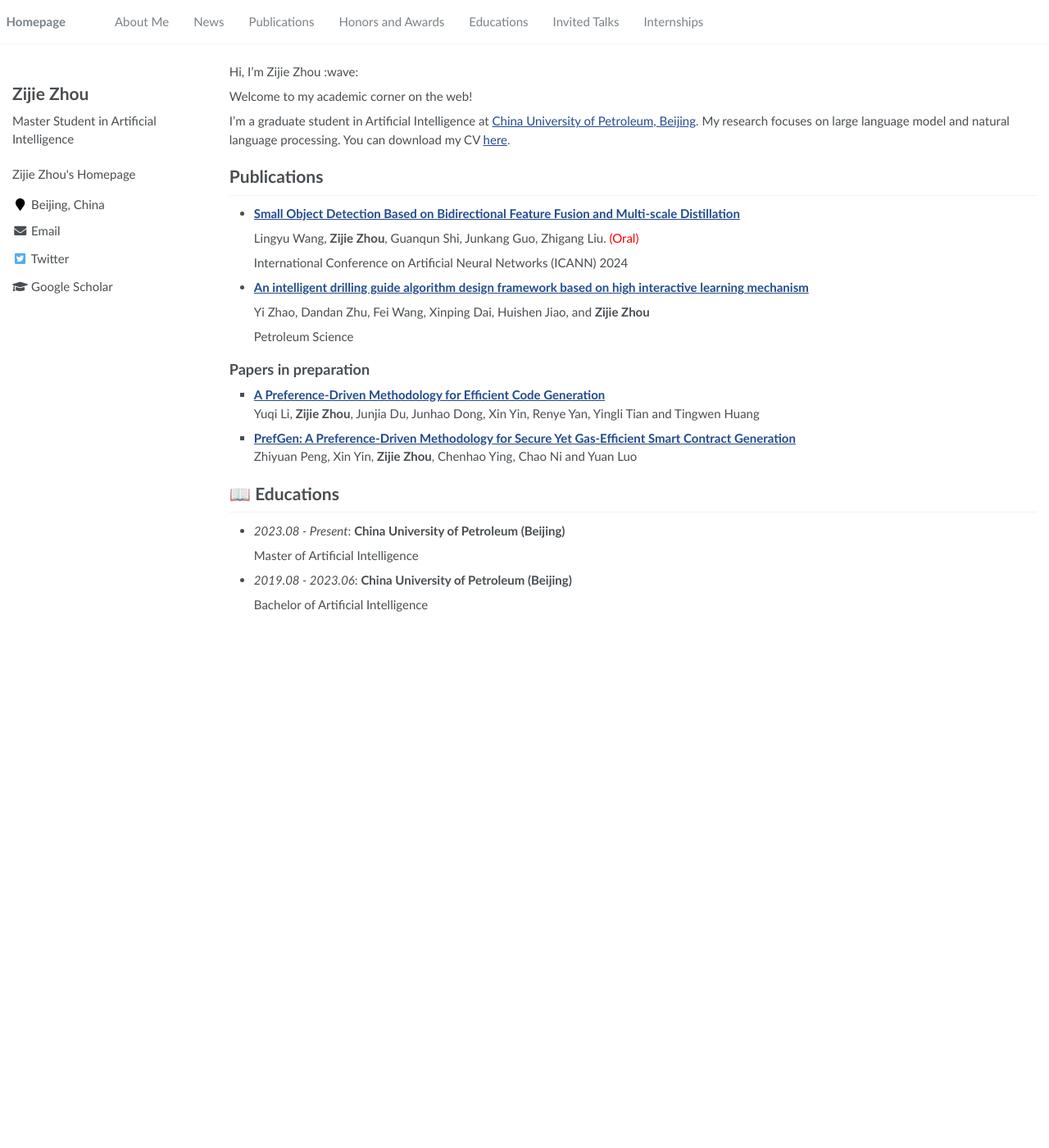
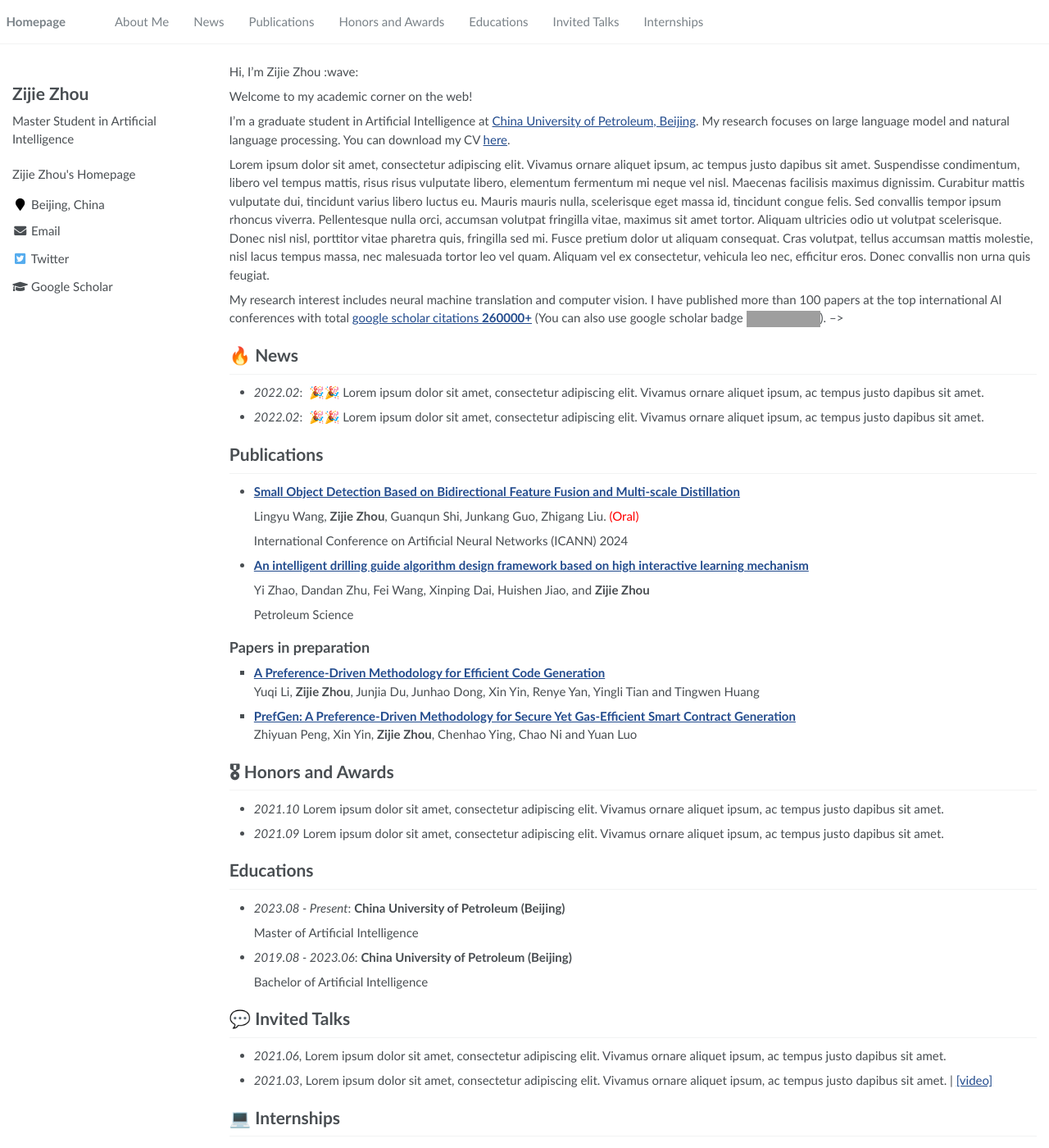
Before and after one commit to zijiezho/homepage, a Jekyll site: the page built from _pages/about.md, in a window 1280 px wide and 1400 px high. Shown: the whole window at 82% size. Built offline with Jekyll 4.4.1, drawn with Linux system fonts in a browser that asks for light colours; some of the changed text lies outside the part shown; grey boxes are pictures that could not be loaded.

```diff
--- a/_pages/about.md
+++ b/_pages/about.md
@@ -25,26 +25,26 @@ I'm a graduate student in Artificial Intelligence at <a href='https://cup.edu.cn
 
 
 
-<!-- Lorem ipsum dolor sit amet, consectetur adipiscing elit. Vivamus ornare aliquet ipsum, ac tempus justo dapibus sit amet. Suspendisse condimentum, libero vel tempus mattis, risus risus vulputate libero, elementum fermentum mi neque vel nisl. Maecenas facilisis maximus dignissim. Curabitur mattis vulputate dui, tincidunt varius libero luctus eu. Mauris mauris nulla, scelerisque eget massa id, tincidunt congue felis. Sed convallis tempor ipsum rhoncus viverra. Pellentesque nulla orci, accumsan volutpat fringilla vitae, maximus sit amet tortor. Aliquam ultricies odio ut volutpat scelerisque. Donec nisl nisl, porttitor vitae pharetra quis, fringilla sed mi. Fusce pretium dolor ut aliquam consequat. Cras volutpat, tellus accumsan mattis molestie, nisl lacus tempus massa, nec malesuada tortor leo vel quam. Aliquam vel ex consectetur, vehicula leo nec, efficitur eros. Donec convallis non urna quis feugiat.
+Lorem ipsum dolor sit amet, consectetur adipiscing elit. Vivamus ornare aliquet ipsum, ac tempus justo dapibus sit amet. Suspendisse condimentum, libero vel tempus mattis, risus risus vulputate libero, elementum fermentum mi neque vel nisl. Maecenas facilisis maximus dignissim. Curabitur mattis vulputate dui, tincidunt varius libero luctus eu. Mauris mauris nulla, scelerisque eget massa id, tincidunt congue felis. Sed convallis tempor ipsum rhoncus viverra. Pellentesque nulla orci, accumsan volutpat fringilla vitae, maximus sit amet tortor. Aliquam ultricies odio ut volutpat scelerisque. Donec nisl nisl, porttitor vitae pharetra quis, fringilla sed mi. Fusce pretium dolor ut aliquam consequat. Cras volutpat, tellus accumsan mattis molestie, nisl lacus tempus massa, nec malesuada tortor leo vel quam. Aliquam vel ex consectetur, vehicula leo nec, efficitur eros. Donec convallis non urna quis feugiat.
 
 My research interest includes neural machine translation and computer vision. I have published more than 100 papers at the top international AI conferences with total <a href='https://scholar.google.com/citations?user=DhtAFkwAAAAJ'>google scholar citations <strong><span id='total_cit'>260000+</span></strong></a> (You can also use google scholar badge <a href='https://scholar.google.com/citations?user=DhtAFkwAAAAJ'><img src="https://img.shields.io/endpoint?url={{ url | url_encode }}&logo=Google%20Scholar&labelColor=f6f6f6&color=9cf&style=flat&label=citations"></a>). -->
 
 
-<!-- # 🔥 News
+# 🔥 News
 - *2022.02*: &nbsp;🎉🎉 Lorem ipsum dolor sit amet, consectetur adipiscing elit. Vivamus ornare aliquet ipsum, ac tempus justo dapibus sit amet.
-- *2022.02*: &nbsp;🎉🎉 Lorem ipsum dolor sit amet, consectetur adipiscing elit. Vivamus ornare aliquet ipsum, ac tempus justo dapibus sit amet.  -->
+- *2022.02*: &nbsp;🎉🎉 Lorem ipsum dolor sit amet, consectetur adipiscing elit. Vivamus ornare aliquet ipsum, ac tempus justo dapibus sit amet.
 
 {% include_relative includes/pub.md %}
 
-<!-- # 🎖 Honors and Awards
+# 🎖 Honors and Awards
 - *2021.10* Lorem ipsum dolor sit amet, consectetur adipiscing elit. Vivamus ornare aliquet ipsum, ac tempus justo dapibus sit amet.
-- *2021.09* Lorem ipsum dolor sit amet, consectetur adipiscing elit. Vivamus ornare aliquet ipsum, ac tempus justo dapibus sit amet.  -->
+- *2021.09* Lorem ipsum dolor sit amet, consectetur adipiscing elit. Vivamus ornare aliquet ipsum, ac tempus justo dapibus sit amet.
 
 {% include_relative includes/education.md %}
 
-<!-- # 💬 Invited Talks
+# 💬 Invited Talks
 - *2021.06*, Lorem ipsum dolor sit amet, consectetur adipiscing elit. Vivamus ornare aliquet ipsum, ac tempus justo dapibus sit amet.
 - *2021.03*, Lorem ipsum dolor sit amet, consectetur adipiscing elit. Vivamus ornare aliquet ipsum, ac tempus justo dapibus sit amet.  \| [\[video\]](https://github.com/)
 
 # 💻 Internships
-- *2019.05 - 2020.02*, [Lorem](https://github.com/), China. -->
+- *2019.05 - 2020.02*, [Lorem](https://github.com/), China.
--- a/_pages/includes/education.md
+++ b/_pages/includes/education.md
@@ -1,4 +1,4 @@
-# 📖 Educations
+# Educations
 - *2023.08 - Present*: **China University of Petroleum (Beijing)**
 
   Master of Artificial Intelligence
```
